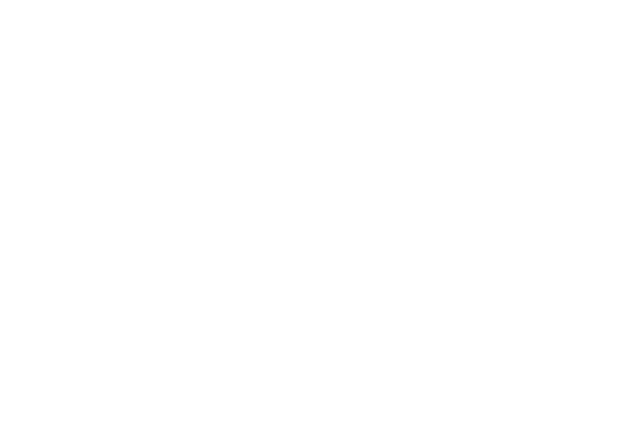
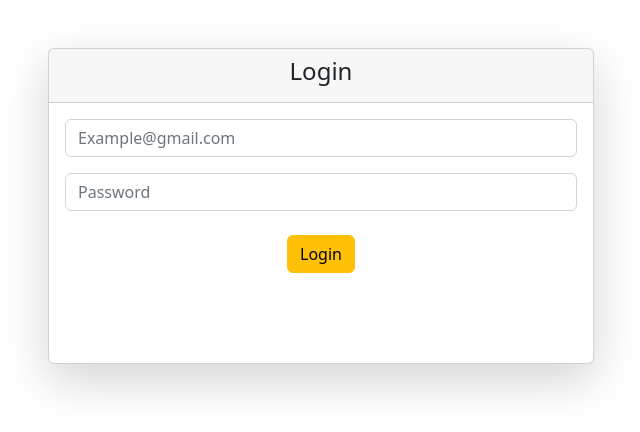
Before and after one commit to C5-HasanTorman/Shop-App, a React (Create React App) app in the folder frontend/: page /login in a window 1280 px wide. Before the commit this address had no page. Shown: the top 432 px of the page, without its empty margins (319-959 px from the left). Built offline with nearby package versions, Linux system fonts and the light colour scheme.

Commit message:
create login component frontend

```diff
--- a/frontend/src/App.js
+++ b/frontend/src/App.js
@@ -2,11 +2,15 @@
 import "bootstrap/dist/css/bootstrap.min.css";
 import { Route, Routes } from "react-router-dom";
 import Register from "./Components/Register";
+import Login from "./Components/Login";
+import Dashboard from "./Components/Main/Dashboard";
 function App() {
   return (
     <div className="App">
       <Routes>
         <Route path="/register" element={<Register />} />
+        <Route path="/login" element={<Login />} />
+        <Route path="/Dashboard" element={<Dashboard/>}/>
       </Routes>
     </div>
   );
--- a/frontend/src/Components/Login/index.js
+++ b/frontend/src/Components/Login/index.js
@@ -0,0 +1,111 @@
+import React, { useState, useEffect } from "react";
+import "./style.css";
+import { useNavigate } from "react-router-dom";
+import axios from "axios";
+import {
+  Container,
+  Row,
+  Col,
+  Card,
+  Form,
+  Button,
+  Alert,
+} from "react-bootstrap";
+
+import { setLogin } from "../../redux/reducers/users";
+import { useDispatch } from "react-redux";
+
+const Login = () => {
+  const history = useNavigate();
+
+  const [email, setEmail] = useState("");
+  const [message, setMessage] = useState("");
+  const [password, setPassword] = useState("");
+  const [status, setStatus] = useState(false);
+
+  // useDispatch instens
+  const dispatch = useDispatch();
+
+  const login = async () => {
+    try {
+      const res = await axios.post("http://localhost:5000/login", {
+        email,
+        password,
+      });
+      if (res) {
+        dispatch(setLogin(res.data));
+        setStatus(true);
+        setMessage("");
+      } else throw Error;
+    } catch (error) {
+      if (error.response && error.response.data) {
+        return setMessage(error.response.data.message);
+      }
+      setMessage("Error happened while Login, please try again");
+    }
+  };
+  useEffect(() => {
+    if (status) {
+      history("/Dashboard");
+    }
+  });
+
+  return (
+    <div>
+      <Container className="mt-5">
+        <Row className="d-flex justify-content-center mt-4">
+          <Col xs={12} lg={6}>
+            <Card className="shadow-lg">
+              <Card.Header className="d-flex justify-content-center">
+                <h4>Login</h4>
+              </Card.Header>
+              <Card.Body>
+                <Form>
+                  <Form.Group>
+                    <Form.Control
+                      className="mb-3"
+                      onChange={(e) => setEmail(e.target.value)}
+                      type="email"
+                      placeholder="Example@gmail.com"
+                    ></Form.Control>
+                  </Form.Group>
+                  <Form.Group>
+                    <Form.Control
+                      onChange={(e) => setPassword(e.target.value)}
+                      type="password"
+                      placeholder="Password"
+                    ></Form.Control>
+                  </Form.Group>
+
+                  <Form.Group className="d-flex justify-content-center">
+                    <Button
+                      className="mt-4"
+                      variant="warning"
+                      onClick={() => {
+                        login();
+                      }}
+                    >
+                      Login
+                    </Button>
+                  </Form.Group>
+                  <Form.Group className="d-flex justify-content-center">
+                    <Alert
+                      variant={
+                        message ? (status ? "success " : "danger ") : "light "
+                      }
+                      className="mt-4"
+                    >
+                      {message}
+                    </Alert>
+                  </Form.Group>
+                </Form>
+              </Card.Body>
+            </Card>
+          </Col>
+        </Row>
+      </Container>
+    </div>
+  );
+};
+
+export default Login;
--- /dev/null
+++ b/frontend/src/Components/Main/Dashboard/index.js
@@ -0,0 +1,9 @@
+import React from 'react'
+
+const Dashboard = () => {
+  return (
+    <div>Dashboard</div>
+  )
+}
+
+export default Dashboard
--- /dev/null
+++ b/frontend/src/redux/reducers/users.js
@@ -0,0 +1,18 @@
+import { createSlice } from "@reduxjs/toolkit";
+const userSlice = createSlice({
+  name: "users",
+  initialState: {
+    token: JSON.parse(localStorage.getItem("token")) || "",
+    isLoggedIn: localStorage.getItem("token") ? true : false,
+  },
+  reducers: {
+    setLogin: (state, action) => {
+      state.token = action.payload;
+      state.isLoggedIn = true;
+      localStorage.setItem("token", JSON.stringify(action.payload));
+    },
+  },
+});
+
+export const { setLogin, setLogout } = userSlice.actions;
+export default userSlice.reducer;
--- a/frontend/src/redux/store.js
+++ b/frontend/src/redux/store.js
@@ -1,5 +1,8 @@
 import { configureStore } from "@reduxjs/toolkit";
+import userSlice from "./reducers/users";
 
 export default configureStore({
-  reducer: {},
+  reducer: {
+    users: userSlice,
+  },
 });
```
Also changed, not shown: frontend/src/Components/Main/Dashboard/style.css (added).
